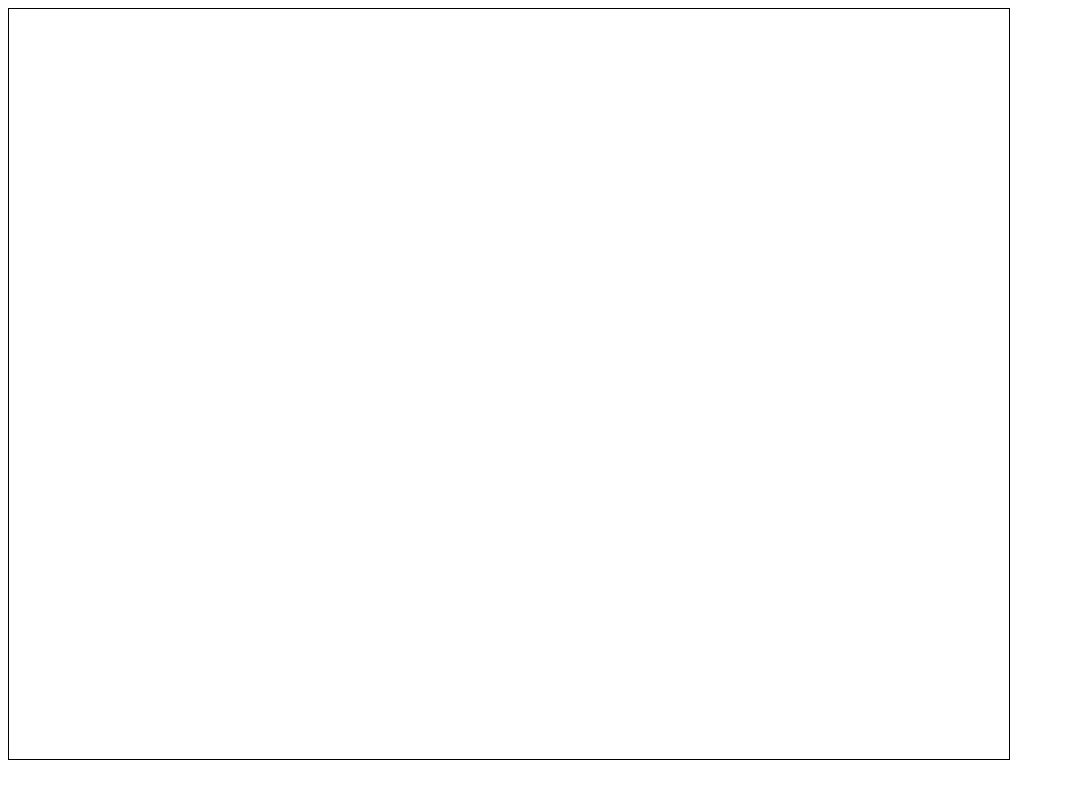
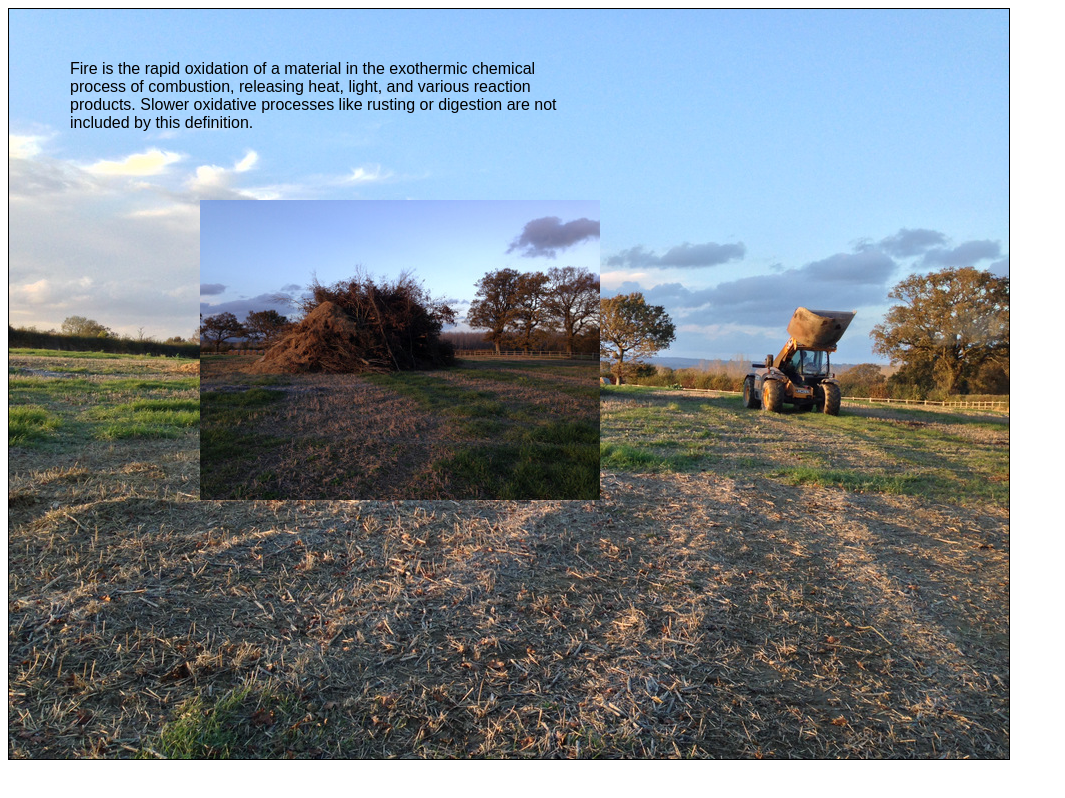
Before and after one commit to tomcrane/fire, a plain HTML site: page index.html in a window 1280 px wide. Shown: the whole page, without its empty margins (0-1065 px from the left). Drawn offline with nearby package versions, Linux system fonts and the light colour scheme.

Commit message:
0.1 - works on my machine!

```diff
--- a/annotations.json
+++ b/annotations.json
@@ -13,19 +13,29 @@
         "width": 400,
         "height": 300
       },
-      "on": "https://tomcrane.github.io/fire/canvas/1#xywh=550,400,400,300&t=10,20"
+      "on": "https://tomcrane.github.io/fire/canvas/1#xywh=200,200,400,300&t=2,9"
     },
     {
       "@type": "oa:Annotation",
       "motivation": "sc:painting",
       "resource":{
-        "@id": "https://tomcrane.github.io/fire/content/still.jpg",
+        "@type": "cnt:ContentAsText",
+        "format": "text/plain",
+        "chars": "Fire is the rapid oxidation of a material in the exothermic chemical process of combustion, releasing heat, light, and various reaction products. Slower oxidative processes like rusting or digestion are not included by this definition."
+      },
+      "on": "https://tomcrane.github.io/fire/canvas/1#xywh=70,60,500,100&t=5,20"
+    },
+    {
+      "@type": "oa:Annotation",
+      "motivation": "sc:painting",
+      "resource":{
+        "@id": "https://tomcrane.github.io/fire/content/still.JPG",
         "@type": "dctypes:Image",
         "format": "image/jpeg",
         "width": 600,
         "height": 450
       },
-      "on": "https://tomcrane.github.io/fire/canvas/1#xywh=200,200,300,225&t=22,30"
+      "on": "https://tomcrane.github.io/fire/canvas/1#xywh=670,30,300,225&t=9,20"
     },
     {
       "@type": "oa:Annotation",
@@ -38,20 +48,33 @@
         "height": 524,
         "duration": 13
       },
-      "on": "https://tomcrane.github.io/fire/canvas/1#xywh=200,200,720,524&t=33,46"
+      "on": "https://tomcrane.github.io/fire/canvas/1#xywh=200,200,360,262&t=13,26"
     },
     {
       "@type": "oa:Annotation",
       "motivation": "sc:painting",
       "resource":{
-        "@id": "https://tomcrane.github.io/fire/content/out7220.mp4",
+        "@id": "https://tomcrane.github.io/fire/content/out2720.mp4",
         "@type": "dctypes:Video",
         "format": "video/mp4",
         "width": 720,
         "height": 496,
         "duration": 12
       },
-      "on": "https://tomcrane.github.io/fire/canvas/1#xywh=100,200,360,248&t=50,62"
+      "on": "https://tomcrane.github.io/fire/canvas/1#xywh=100,200,360,248&t=26,38"
+    },
+    {
+      "@type": "oa:Annotation",
+      "motivation": "sc:painting",
+      "resource":{
+        "@id": "https://tomcrane.github.io/fire/content/out2720.mp4",
+        "@type": "dctypes:Video",
+        "format": "video/mp4",
+        "width": 720,
+        "height": 496,
+        "duration": 12
+      },
+      "on": "https://tomcrane.github.io/fire/canvas/1#xywh=100,200,360,248&t=38,45"
     },
     {
       "@type": "oa:Annotation",
@@ -64,7 +87,7 @@
         "height": 410,
         "duration": 18
       },
-      "on": "https://tomcrane.github.io/fire/canvas/1#xywh=600,400,360,210&t=55,73"
+      "on": "https://tomcrane.github.io/fire/canvas/1#xywh=600,420,360,210&t=29,48"
     }
   ]
 }
--- a/index.html
+++ b/index.html
@@ -13,6 +13,9 @@
         #viewer {
             border: 1px solid black;
         }
+        #viewer .anno {
+            position: absolute;
+        }
 
     </style>
 </head>
@@ -21,17 +24,85 @@
 <div id="viewer">
 </div>
 
-<script type="text/javascript" src='lib/jquery-1.9.1.min.js'></script>
+<script src="http://code.jquery.com/jquery-3.1.1.min.js" integrity="sha256-hVVnYaiADRTO2PzUGmuLJr8BLUSjGIZsDYGmIJLv2b8=" crossorigin="anonymous"></script>
 <script type="text/javascript">
 
     var $viewer = $('#viewer');
     $.getJSON('manifest.json', function (manifest) {
         var cv = manifest.sequences[0].canvases[0];
-        $viewer.width(cv.width).height(cv.height);
-        $viewer.css('background', cv.images[0].resource['@id']);
-
+        $viewer.width(cv.width).height(cv.height); // assume cv and img are same dimensions for now
+        $viewer.css('background-image', 'url(' + cv.images[0].resource['@id'] + ')');
+        $.getJSON(cv.otherContent[0]['@id'], function (annoList){
+            $.each(annoList.resources, function(i, resource){
+                var anno = new Anno(resource, cv);
+                console.log('setting timers for anno ' + anno.content);
+                window.setTimeout(anno.start, anno.t0 * 1000);
+                window.setTimeout(anno.end, anno.t1 * 1000);
+            });
+        });
     });
 
+function Anno(paintingAnno, canvas){
+    if(paintingAnno.motivation != "sc:painting"){
+        return null;
+    }
+    // these are not very safe...
+    var spatial = /xywh=([^&]+)/g.exec(paintingAnno.on);
+    var temporal = /t=([^&]+)/g.exec(paintingAnno.on);
+    var xywh;
+    if(spatial && spatial[1]){
+    	xywh = spatial[1].split(',');
+    } else {
+        xywh = [0, 0, canvas.width, canvas.height];
+    }
+    var t;
+    if(temporal && temporal[1]) {
+        t = temporal[1].split(',');
+    } else {
+        t = [0, canvas.duration];
+    }
+    this.x = parseInt(xywh[0]);
+    this.y = parseInt(xywh[1]);
+    this.w = parseInt(xywh[2]);
+    this.h = parseInt(xywh[3]);
+    this.t0 = parseInt(t[0]);
+    this.t1 = parseInt(t[1]);
+
+    this.content = paintingAnno.resource['@id'];
+    switch(paintingAnno.resource['@type']){
+        case "dctypes:Image":
+            this.element = $('<img class="anno" src="' + this.content + '" />').appendTo($viewer);
+        break;
+        case "dctypes:Video":
+            this.element = $('<video class="anno" src="' + this.content + '" />').appendTo($viewer);
+        break;
+        case "cnt:ContentAsText":
+            this.element = $('<div class="anno">' + paintingAnno.resource.chars + "</div>").appendTo($viewer);
+        break;
+        default:
+            return null;
+    }
+    this.element.css({left:this.x, top:this.y, width:this.w, height:this.h});
+    var anno = this;
+    if(paintingAnno.resource['@type'] == "dctypes:Video") {
+        this.start = function(){
+            anno.element.show();
+            anno.element.get(0).play();
+        }
+        this.end = function(){
+            anno.element.hide();
+            anno.element.get(0).pause();
+        }
+    } else {
+        this.start = function(){
+            anno.element.show();
+        }
+        this.end = function(){
+            anno.element.hide();
+        }
+    }
+    this.element.hide();
+}
 </script>
 </body>
 </html>
```
Also changed, not shown: 1 other file.
